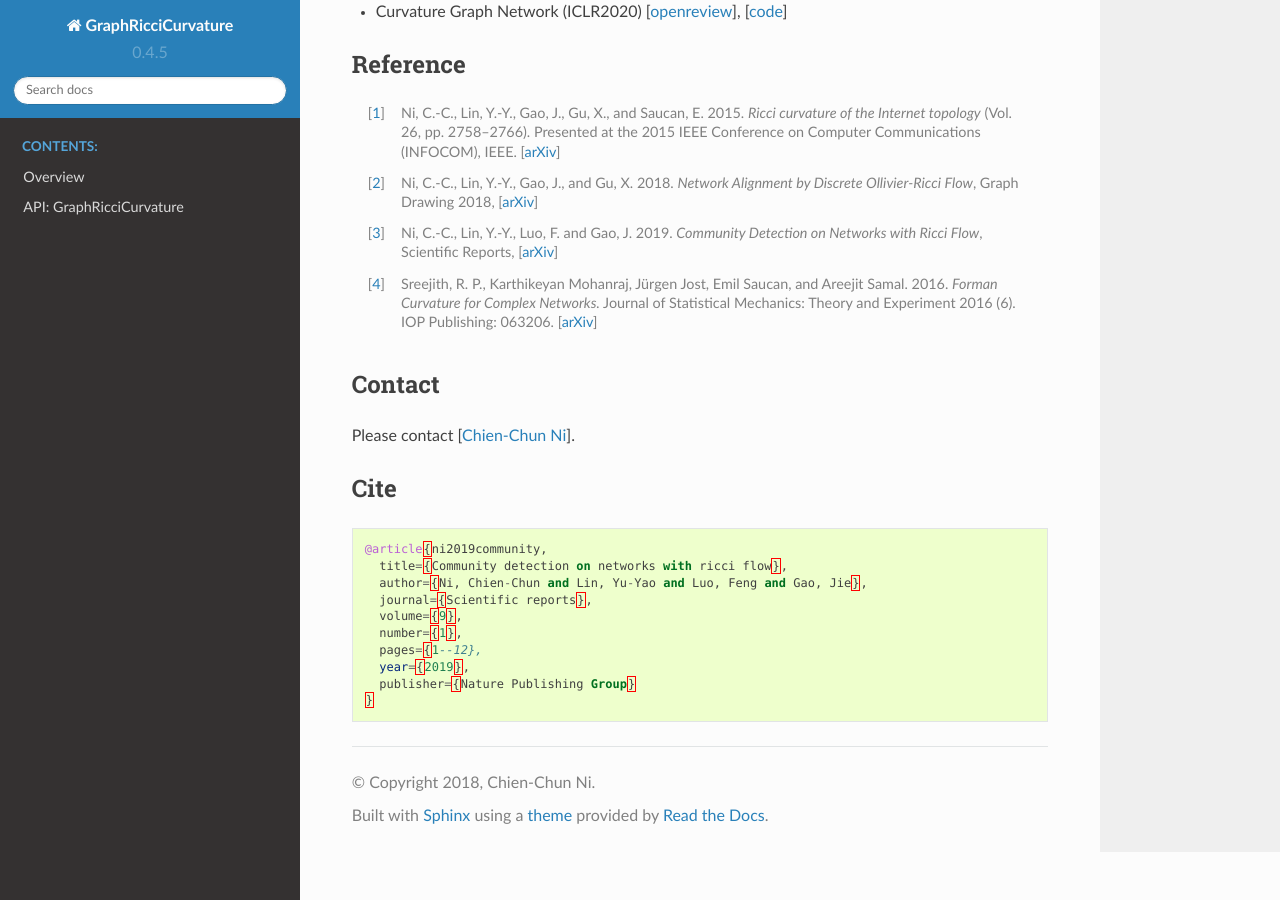
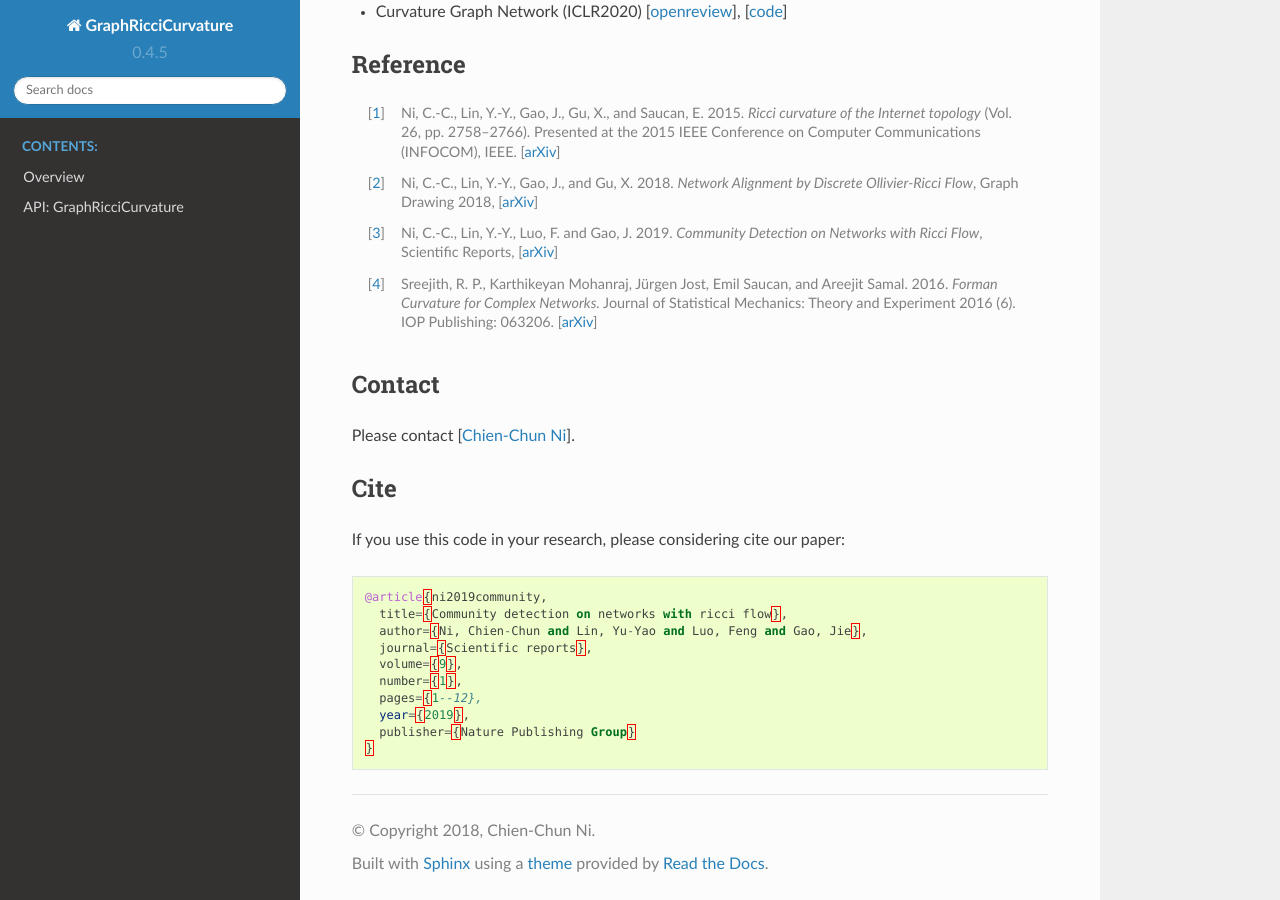
Before and after one commit to saibalmars/GraphRicciCurvature, a Sphinx documentation site: the page built from doc/source/readme.rst, in a window 1280 px wide and 900 px high, scrolled down 2980 px. Built offline with Sphinx 7.4.7 and the Read the Docs theme 2.0.0, drawn with Linux system fonts in a browser that asks for light colours; pages that are not in the unit, such as notebooks, are missing from menus.

Commit message:
Update readme

```diff
--- a/doc/source/readme.rst
+++ b/doc/source/readme.rst
@@ -143,6 +143,8 @@ Please contact [`Chien-Chun Ni <http://www3.cs.stonybrook.edu/~chni/>`__].
 Cite
 ----
 
+If you use this code in your research, please considering cite our paper:
+
 .. code:: guess
 
     @article{ni2019community,
```
